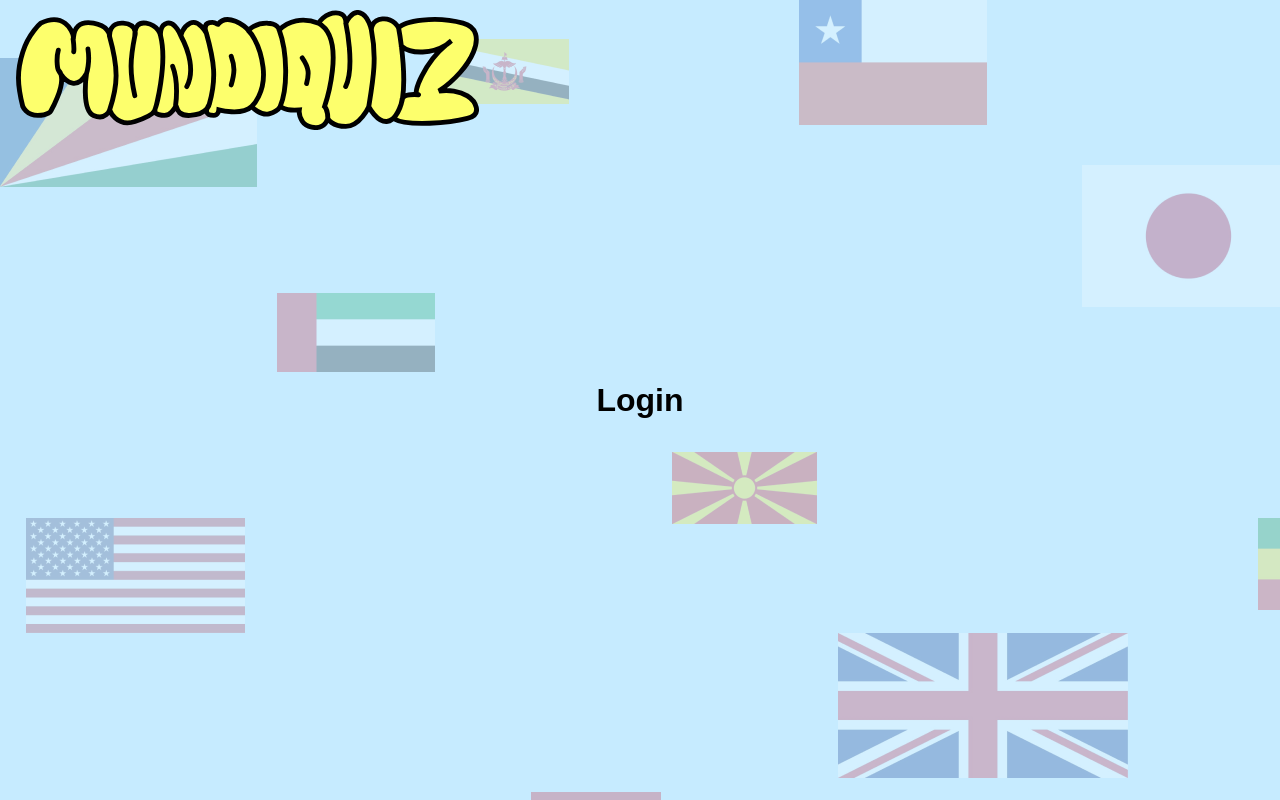
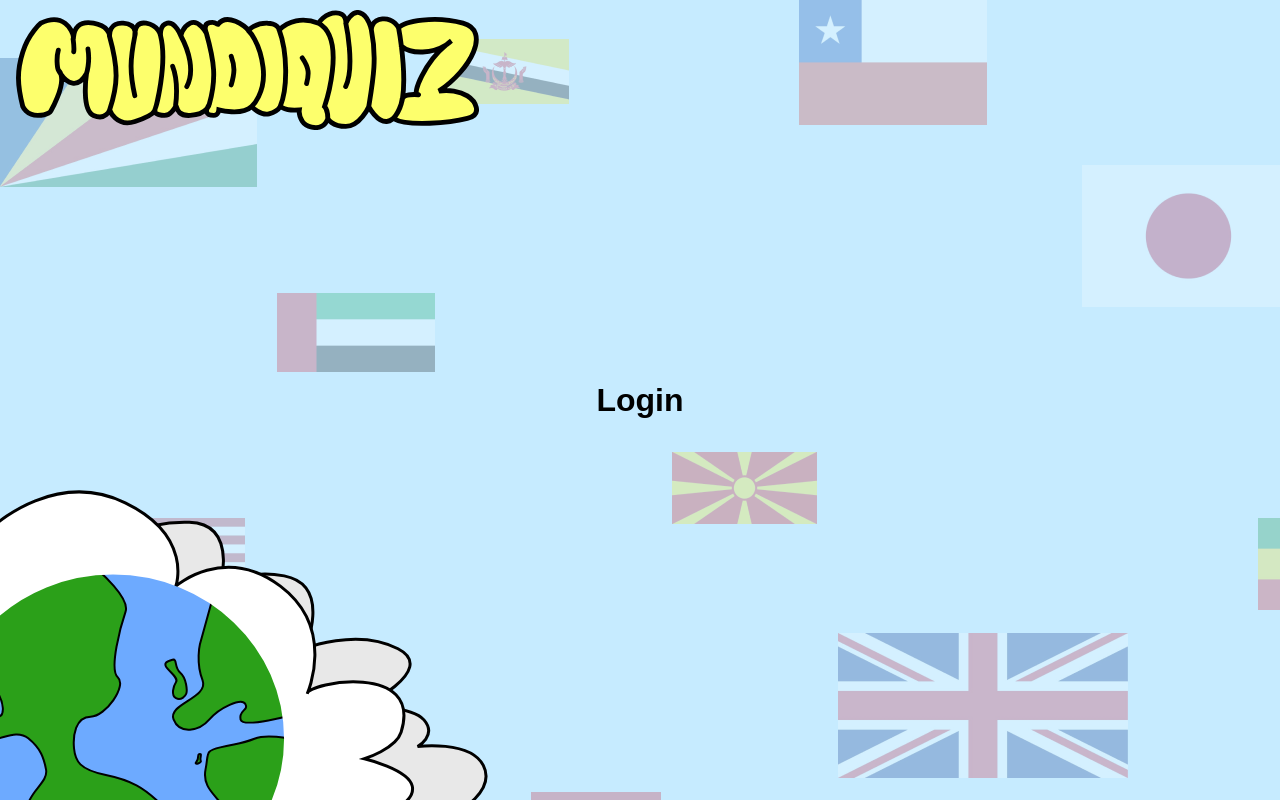
Before and after one commit to gabyplasencia/gabrielaplasenciaPPPDAWs, a React (Vite) app in the folder front-usuarios/: page / in a window 1280 px wide. Built offline with nearby package versions, Linux system fonts and the light colour scheme; a web font is replaced by a local one.

Commit message:
relacionado al issue de estilos generales, se me paso agregar una imagen de fondo que lleva el diseño

```diff
--- a/front-usuarios/src/App.jsx
+++ b/front-usuarios/src/App.jsx
@@ -16,9 +16,9 @@ function App() {
                     <Route path="/register" element={<Register />} />
                 </Routes>
             </main>
-
         </BrowserRouter>
-    </Suspense>
+      </Suspense>
+      <img src="/backgroung/world-bg.svg" alt="a world draw" aria-hidden="true" className="world-bg"/>
     </div>
   )
 }
--- a/front-usuarios/src/sass/globals/_general.scss
+++ b/front-usuarios/src/sass/globals/_general.scss
@@ -7,6 +7,16 @@ body {
     background-image: url('/backgroung/phone-flags-bg.png');
     @include mixin.media(root.$desktop){
         background-image: url('/backgroung/desktop-flags-bg.png');
+    }
+}
+
+.world-bg {
+    position: fixed;
+    bottom: 0px;
+    left: 0px;
+    display: none;
+    @include mixin.media(root.$desktop){
+        display: block;
     }
 }
 
```
